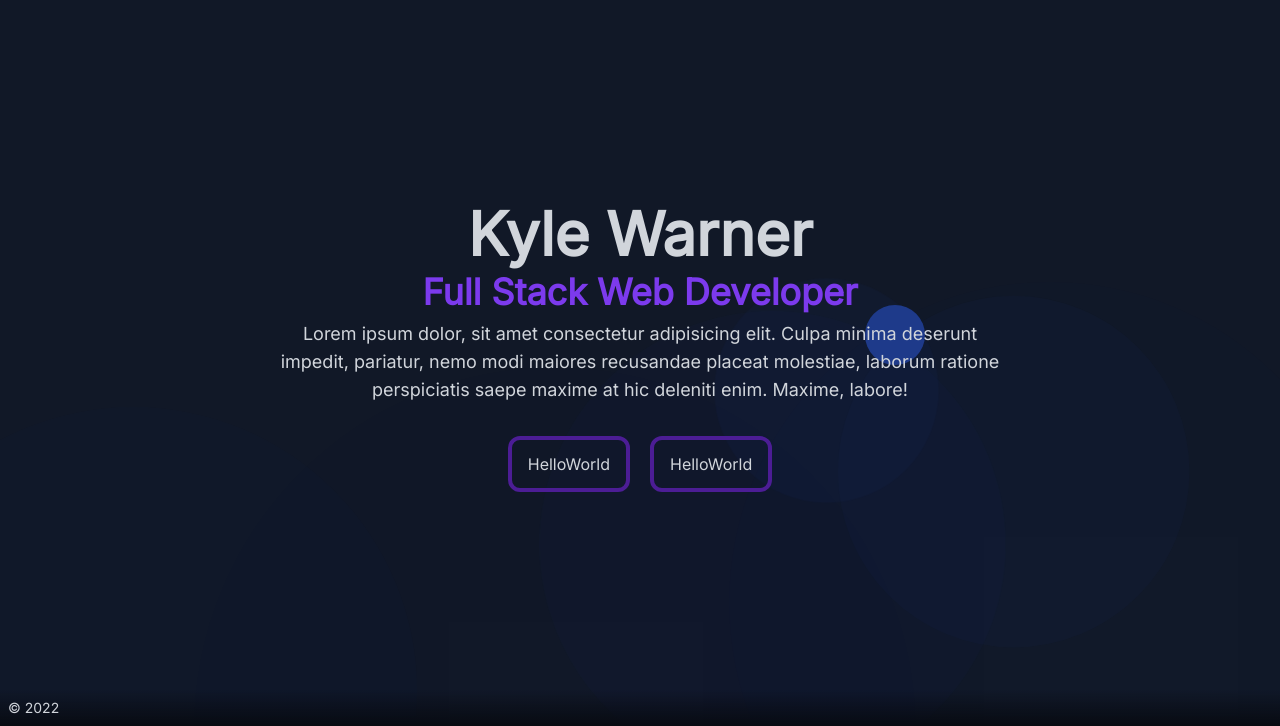
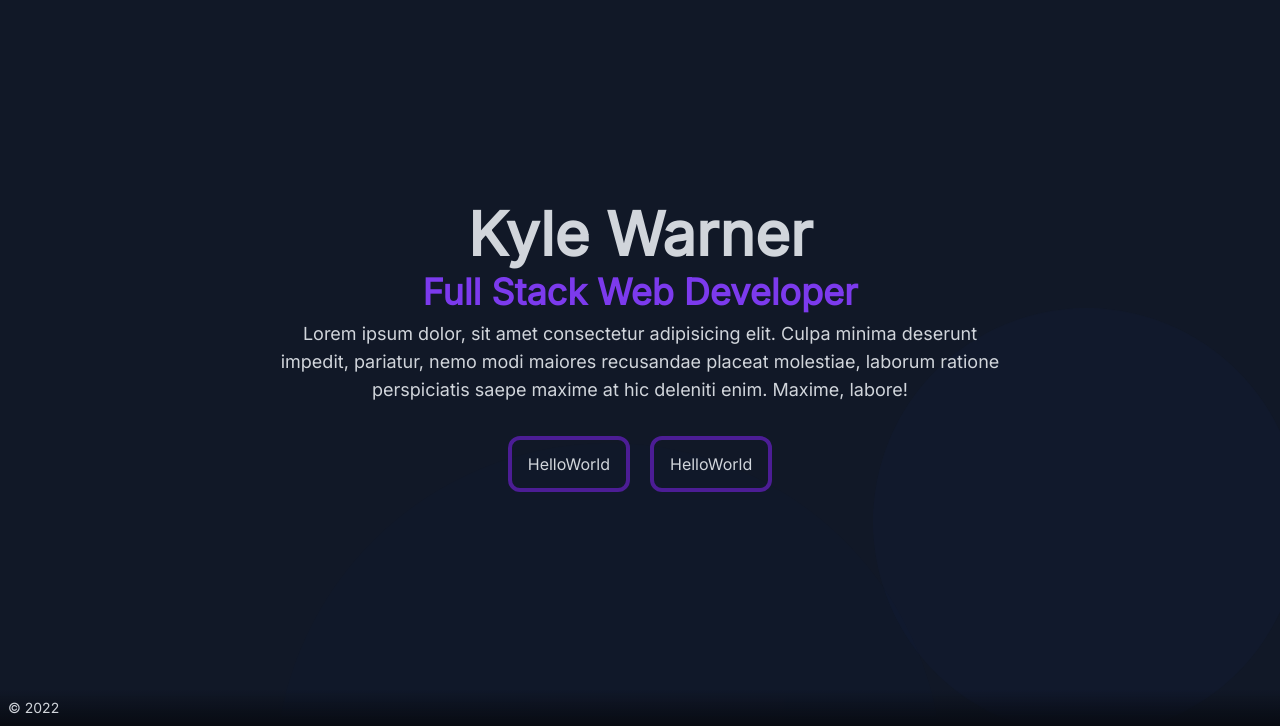
Before and after one commit to nomnivore/portfolio, a Gatsby site: page / in a window 1280 px wide. Shown: the part 74-800 px from the top of the page. Built offline with nearby package versions, Linux system fonts and the light colour scheme; Gatsby itself is replaced by a stand-in of ours.

Commit message:
adjust bubble effect timing and size

```diff
--- a/gatsby-browser.js
+++ b/gatsby-browser.js
@@ -11,6 +11,7 @@ import "./src/styles/global.css"
 import React from "react"
 import { Layout } from "./src/components/Layout"
 
+// sets a constant layout that wont re-mount on each page change
 export const wrapPageElement = ({ element, props }) => {
   return <Layout {...props}>{element}</Layout>
 }
--- a/src/components/BubbleEffect.js
+++ b/src/components/BubbleEffect.js
@@ -49,22 +49,23 @@ export const BubbleEffect = () => {
     const throttledBubbles = _.throttle(createBubble, 300)
 
     const handleMouseMove = e => {
-      throttledBubbles(e)
+      setTimeout(() => throttledBubbles(e), 50)
     }
 
     const idleBubbles = setInterval(() => {
-      throttledBubbles(
+      createBubble(
         {
           clientX: _.random(window.innerWidth),
           clientY: _.random(window.innerHeight),
         },
         {
+          initSize: 200,
           variance: 50,
-          ttl: 4000,
-          scale: 13,
+          ttl: 6000,
+          scale: 4,
         }
       )
-    }, 500)
+    }, 2000)
 
     document
       .getElementsByTagName("body")[0]
```
